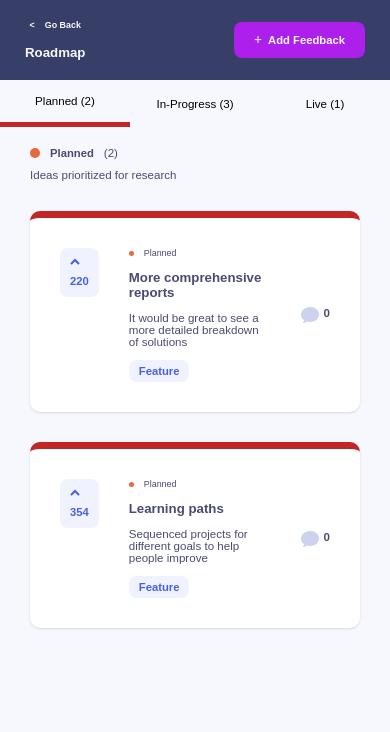
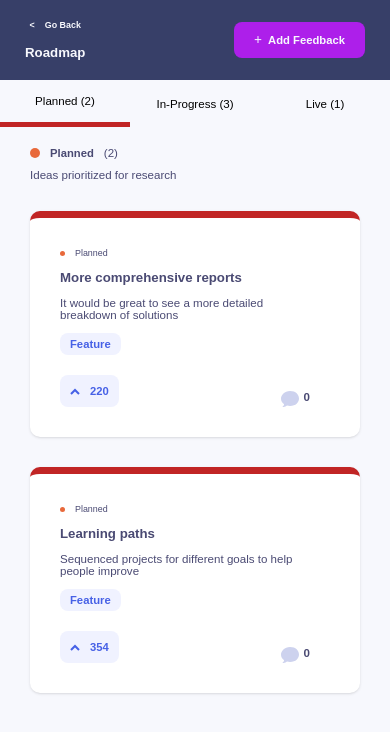
Before and after one commit to MaryamBahangeh/product-feedback-app, a React (Vite) app: page /roadmap in a window 390 px wide. Shown: the top 732 px of the page. Built offline with nearby package versions, Linux system fonts and the light colour scheme.

Commit message:
[UPDATE] fix roadmap responsiveness

```diff
--- a/src/components/Suggestions/Suggestion/Suggestion.module.css
+++ b/src/components/Suggestions/Suggestion/Suggestion.module.css
@@ -104,6 +104,24 @@
   }
 }
 
+@media (max-width: 640px) {
+  .roadmap {
+    grid-template-areas:
+      "content content"
+      "rank comment";
+
+    gap: 2rem;
+
+    .rank {
+      display: flex;
+    }
+
+    .comments {
+      align-self: flex-end;
+    }
+  }
+}
+
 @keyframes fadeIn {
   to {
     opacity: 1;
--- a/src/components/Suggestions/Suggestion/Suggestion.tsx
+++ b/src/components/Suggestions/Suggestion/Suggestion.tsx
@@ -38,6 +38,7 @@ function Suggestion({ suggestion }: { suggestion: SuggestionModel }) {
         location.pathname === "/roadmap"
           ? styles[suggestion.suggestionStatus]
           : location.pathname === "/" && styles.suggestionHover,
+        location.pathname === "/roadmap" && styles.roadmap,
       )}
     >
       <Button
```
